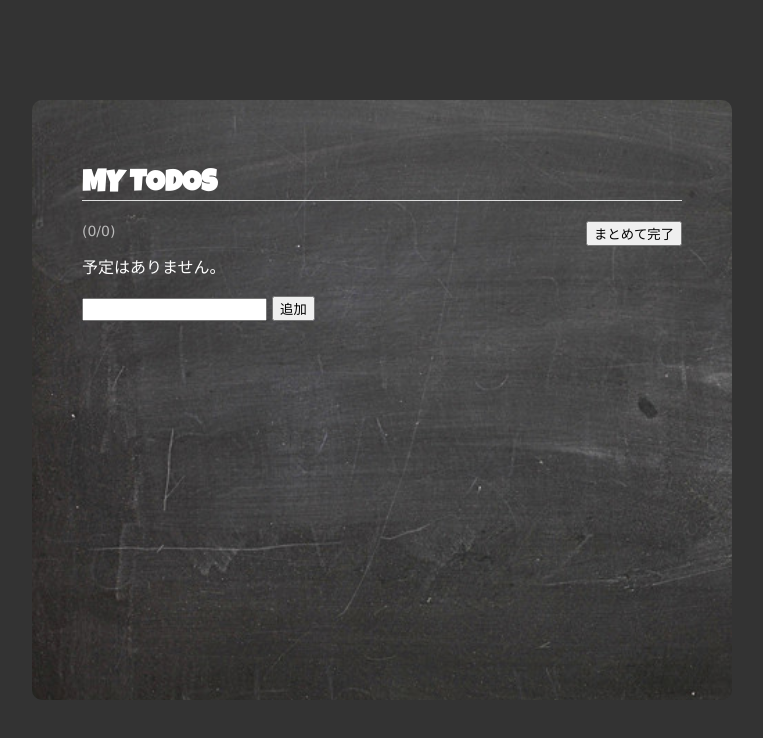
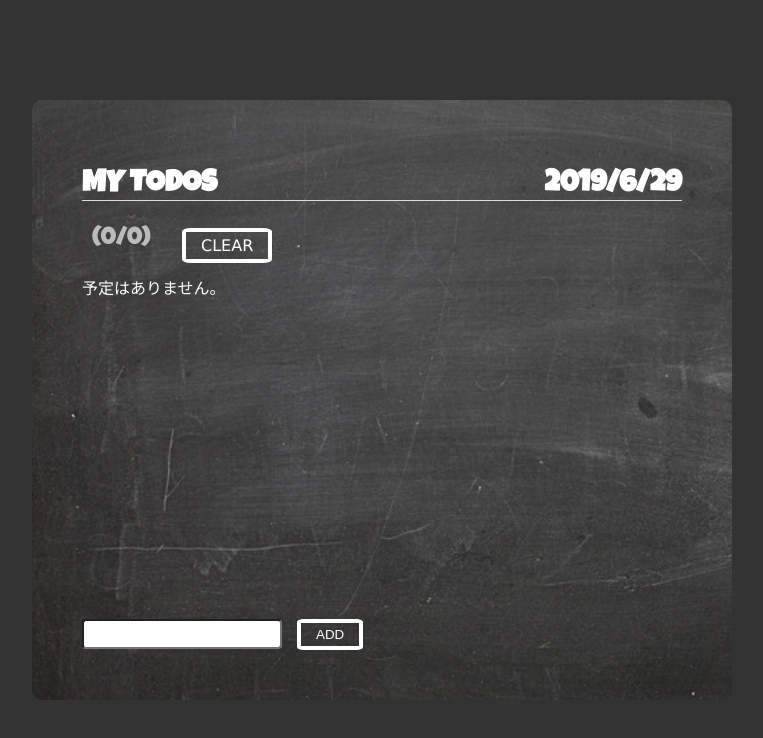
Before and after one commit to yuji1222/vue-todos, a plain HTML site: page index.html in a window 1280 px wide. Shown: the whole page, without its empty margins (258-1021 px from the left). Drawn offline with nearby package versions, Linux system fonts and the light colour scheme.

Commit message:
vue-todos-2

```diff
--- a/css/styles.css
+++ b/css/styles.css
@@ -24,12 +24,24 @@ body {
   border-bottom: 1px solid #ddd;
 }
 
+.date {
+  float: right;
+}
+
 #app li {
   line-height: 1.5;
 }
 
 #app input[type="text"] {
-  padding: 2px;
+  font-size: 1.7rem;
+  height: 30px;
+  width: 200px;
+  border-radius: 4px;
+  margin-right: 10px;
+}
+
+#app input[type="submit"] {
+
 }
 
 .command {
@@ -46,16 +58,29 @@ body {
 #app li > span.done {
   text-decoration: line-through;
   color: #bbb;
+  background: rgba(255, 255, 255, 0);
 }
 
+.done {
+  background: rgba(18, 115, 195, 0.47);
+}
+
+
 .info {
+  font-family: 'Sawarabi Gothic', sans-serif;
+  font-family: 'Luckiest Guy', cursive;
   color: #bbb;
-  font-size: 1.4rem;
+  font-size: 2.5rem;
   font-weight: normal;
+  display: block;
+  padding-bottom: 10px;
+  padding-top: 5px;
+  margin-left: 10px;
 }
 
 #app  button {
-  float: right;
+  display: block;
+  border-radius: 50px;
 }
 
 .box {
@@ -75,7 +100,7 @@ body {
 
 .todo-list {
   /* border: 1px solid #333; */
-  border-radius: 4px;
+  border-radius: 30px;
   padding: 10px;
   margin-bottom: 10px;
   font-family: 'Sawarabi Gothic', sans-serif;
@@ -83,4 +108,48 @@ body {
   font-family: 'Kosugi Maru', sans-serif;
   font-weight: bold;
   font-size: 2rem;
+  border: 4px solid #fff;
 }
+
+.btn-circle-flat {
+  display: inline-block;
+  text-decoration: none;
+  background: rgba(255, 255, 255, 0);
+  border: 4px solid #fff;
+  border-radius: 10%;
+  padding: 4px 15px;
+  color: #FFF;
+  text-align: center;
+  overflow: hidden;
+  transition: .4s;
+  cursor: pointer;
+}
+
+.btn-circle-flat:hover {
+  background: rgba(18, 115, 195, 0.47);
+}
+
+.form {
+  position: absolute;
+  bottom: 50px;
+  left: 50px;
+}
+
+.purge {
+  position: absolute;
+  top: 128px;
+  left: 150px;
+}
+
+.v-enter-active {
+  transition: all .8s ease;
+}
+
+.v-leave-active {
+  transition: all .8s cubic-bezier(1.0, 0.5, 0.8, 1.0);
+}
+
+.v-enter, .v-leave-to {
+  transform: translateX(10px);
+  opacity: 0;
+}
--- a/index.html
+++ b/index.html
@@ -10,20 +10,22 @@
   <body>
     <div id="app" class="container">
       <div class="box">
-        <h1>MY TODOS</h1>
-          <button @click="purge">まとめて完了</button>
+        <h1>MY TODOS<span class="date">{{ days }}</span></h1>
           <span class="info">({{ remaining.length }}/{{ todos.length }})</span>
+          <div @click="purge" class="btn-circle-flat purge" >CLEAR</div>
           <ul>
-            <li v-for="(todo, index) in todos" class="todo-list">
-              <input type="checkbox" v-model="todo.isDone">
-              <span :class="{done: todo.isDone}">{{ todo.title }}</span>
-              <span @click="deleteItem(index)" class="command">[消]</span>
-            </li>
+            <!-- <transition-group tag="div"> -->
+              <li v-for="(todo, index) in todos" class="todo-list" :class="{done: todo.isDone}">
+                  <input type="checkbox" v-model="todo.isDone">
+                  <span :class="{done: todo.isDone}">{{ todo.title }}</span>
+                  <span @click="deleteItem(index)" class="command">[消]</span>
+              </li>
+            <!-- <transition-group> -->
             <li v-show="!todos.length">予定はありません。</li>
           </ul>
-          <form @submit.prevent="addItem">
+          <form @submit.prevent="addItem" class="form">
             <input type="text" v-model="newItem">
-            <input type="submit" value="追加">
+            <input type="submit" value="ADD" class="btn-circle-flat">
           </form>
       </div>
 
--- a/js/main.js
+++ b/js/main.js
@@ -1,11 +1,14 @@
 (function() {
   'use strict';
+
+
 
   var vm = new Vue({
     el: '#app',
     data: {
       newItem: '',
-      todos: []
+      todos: [],
+      days: '',
     },
     watch: {
       todos: {
@@ -17,6 +20,11 @@
     },
     mounted: function() {
      this.todos = JSON.parse(localStorage.getItem('todos')) || [];
+     let now = new Date();
+     let year = now.getFullYear();
+     let month = now.getMonth()+1;
+     let day = now.getDate();
+     this.days = year + "/" + month + "/" + day;
    },
     methods: {
       addItem: function() {
@@ -28,12 +36,12 @@
         this.newItem = '';
       },
       deleteItem: function(index) {
-        if (confirm('are you sure?')){
+        if (confirm('このタスクを消しますか?')){
             this.todos.splice(index, 1);
         }
       },
       purge: function() {
-        if (!confirm('delete finished?')) {
+        if (!confirm('完了したタスクを消しますか?')) {
           return;
         }
         this.todos = this.remaining;
```
